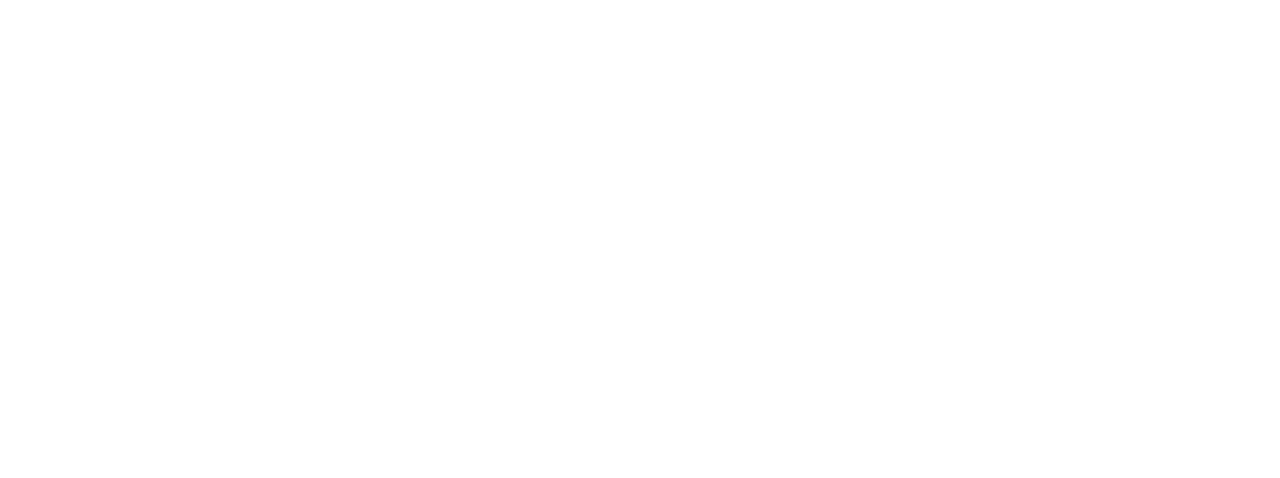
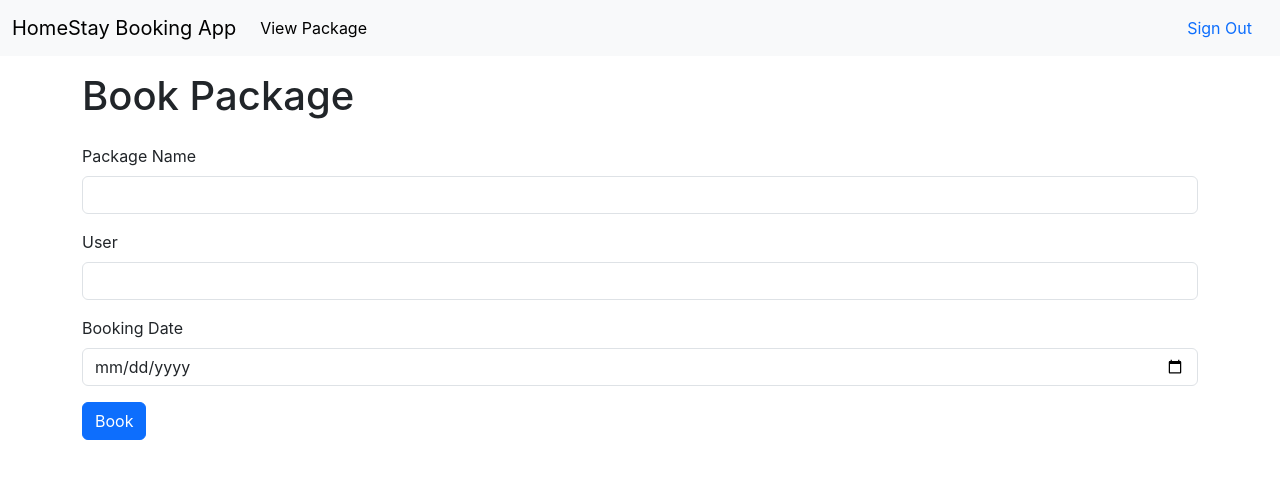
Before and after one commit to Sree1710/homestay-booking-app-frontend, a React (Create React App) app: page /usbookp/1 in a window 1280 px wide. Before the commit this address had no page. Shown: the top 478 px of the page. Built offline with nearby package versions, Linux system fonts and the light colour scheme; no server answers.

Commit message:
UsBookPack component completed

```diff
--- a/src/App.js
+++ b/src/App.js
@@ -21,7 +21,7 @@
         <Route path='/adviewp' exact element={<AdViewPack/>}/>
         <Route path='/adviewb' exact element={<AdViewBooking/>}/>
         <Route path='/usviewp' exact element={<UserViewPack/>}/>
-        <Route path='/usbookp' exact element={<UsBookPack/>}/>
+        <Route path='/usbookp/:pid' exact element={<UsBookPack/>}/>
       </Routes>
       </BrowserRouter>
     </div>
--- a/src/Components/UsBookPack.jsx
+++ b/src/Components/UsBookPack.jsx
@@ -1,8 +1,89 @@
-import React from 'react'
+import axios from 'axios'
+import React, { useEffect, useState } from 'react'
+import { useNavigate, useParams } from 'react-router-dom'
+import UsNav from './UsNav'
 
 const UsBookPack = () => {
+    const [inputField,setInputField]=useState(
+        {token:sessionStorage.getItem("ustoken"),packName:"",Name:sessionStorage.getItem("usname"),packbookDate:""}
+    )
+
+    const [outputField,setOutputField]=useState(
+        {packName:""}
+    )
+
+    const [packData,setPackData]=useState(
+        []
+    )
+
+    const param=useParams()
+    const apiLink="http://localhost:3001/bookp"
+    const apiLink2="http://localhost:3001/userviewp"
+    const navigate=useNavigate()
+
+    const getData=()=>{
+        let pid=param.pid
+        let data={"_id":pid,"token":sessionStorage.getItem("ustoken")}
+        axios.post(apiLink2,data).then(
+            (Response)=>{
+                setPackData(Response.data[0])
+                console.log(Response.data[0])
+                setOutputField(Response.data[0])
+                console.log(inputField)
+            }
+        )
+    }
+
+    const inputHandler=(event)=>{
+        setInputField({...inputField,...outputField,[event.target.name]:event.target.value})
+    }
+
+    const readValue=()=>{
+        axios.post(apiLink,inputField).then(
+            (Response)=>{
+                if (Response.data.status=="success") {
+                    alert("Booking Successful !!!")
+                    setInputField({pack_id:"",packName:"",Name:"",packbookDate:""})
+                    navigate("/usviewp")
+                } else {
+                    alert("Something Went Wrong !!!")
+                }
+            }
+        )
+    }
+
+    useEffect(()=>{getData()},[])
   return (
-    <div>UsBookPack</div>
+    <div>
+        <UsNav/>
+        <div className="container">
+            <div className="row">
+                <div className="col col-12 col-sm-12 col-md-12 col-lg-12 col-xl-12 col-xxl-12">
+                    <div className="row g-3">
+                        <div className="col col-12 col-sm-12 col-md-12 col-lg-12 col-xl-12 col-xxl-12"></div>
+                        <div className="col col-12 col-sm-12 col-md-12 col-lg-12 col-xl-12 col-xxl-12">
+                            <h1>Book Package</h1>
+                        </div>
+                        <div className="col col-12 col-sm-12 col-md-12 col-lg-12 col-xl-12 col-xxl-12">
+                            <label htmlFor="" className="form-label">Package Name</label>
+                            <input onChange={inputHandler} type="text" className="form-control" name="packName" value={outputField.packName} />
+                        </div>
+                        <div className="col col-12 col-sm-12 col-md-12 col-lg-12 col-xl-12 col-xxl-12">
+                            <label htmlFor="" className="form-label">User</label>
+                            <input onChange={inputHandler} type="text" className="form-control" name="Name" value={inputField.Name} />
+                        </div>
+                        <div className="col col-12 col-sm-12 col-md-12 col-lg-12 col-xl-12 col-xxl-12">
+                            <label htmlFor="" className="form-label">Booking Date</label>
+                            <input onChange={inputHandler} type="date" name="packbookDate" className="form-control" value={inputField.packbookDate} />
+                        </div>
+                        <div className="col col-12 col-sm-12 col-md-12 col-lg-12 col-xl-12 col-xxl-12">
+                            <button onClick={readValue} className="btn btn-primary">Book</button>
+                        </div>
+                    </div>
+                </div>
+            </div>
+        </div>
+    </div>
   )
 }
 
--- a/src/Components/UserViewPack.jsx
+++ b/src/Components/UserViewPack.jsx
@@ -55,7 +55,7 @@
                                                 <h5 className="card-title">{value.packName}</h5>
                                                 <p className="card-text">{value.packDesc}</p>
                                                 <p className="card-text"><h6>{value.packPrice}</h6></p>
-                                                <a href="#" class="btn btn-primary">Book Now</a>
+                                                <a href={'/usbookp/'+value._id} class="btn btn-primary">Book Now</a>
                                             </div>
                                         </div>
                                     </div>
```
